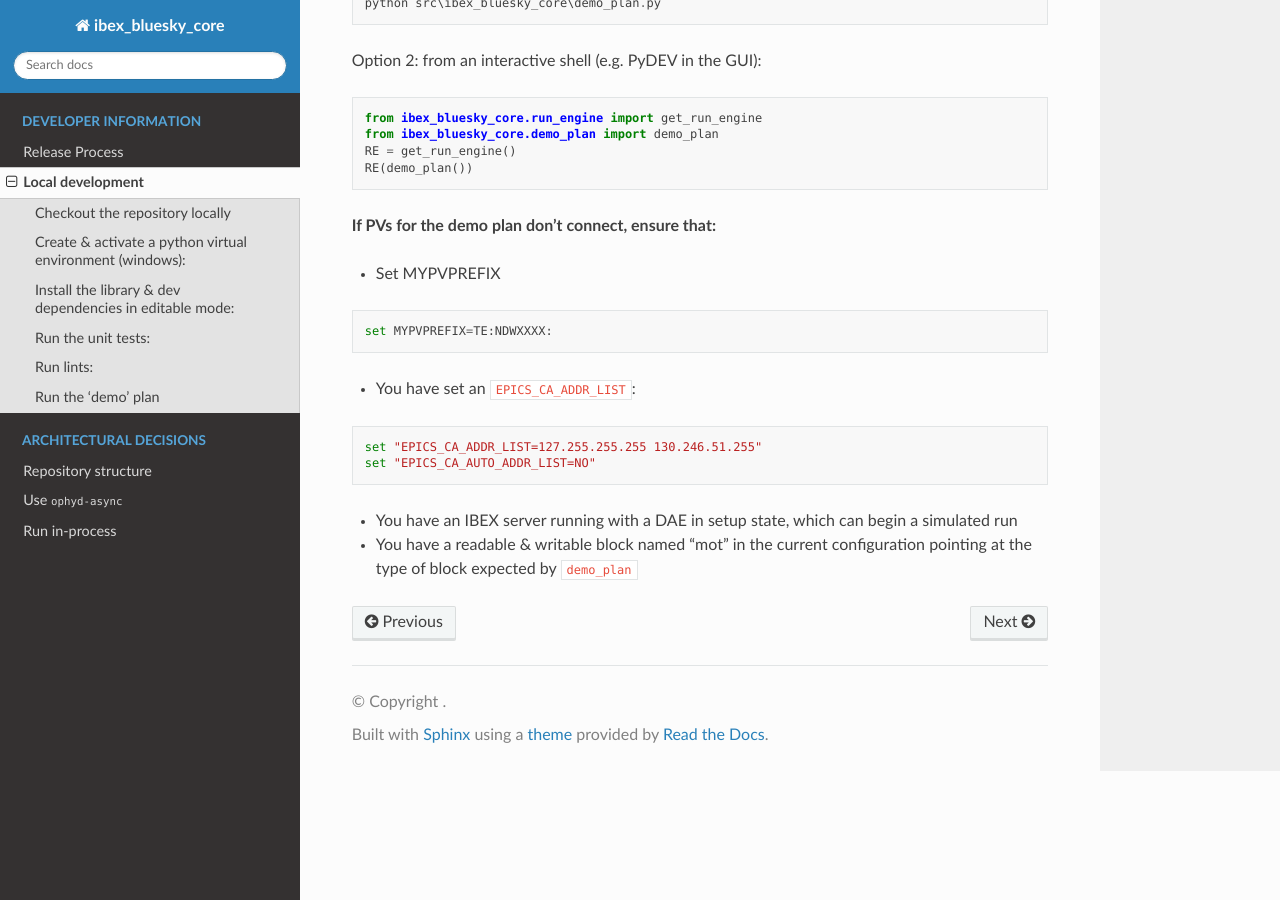
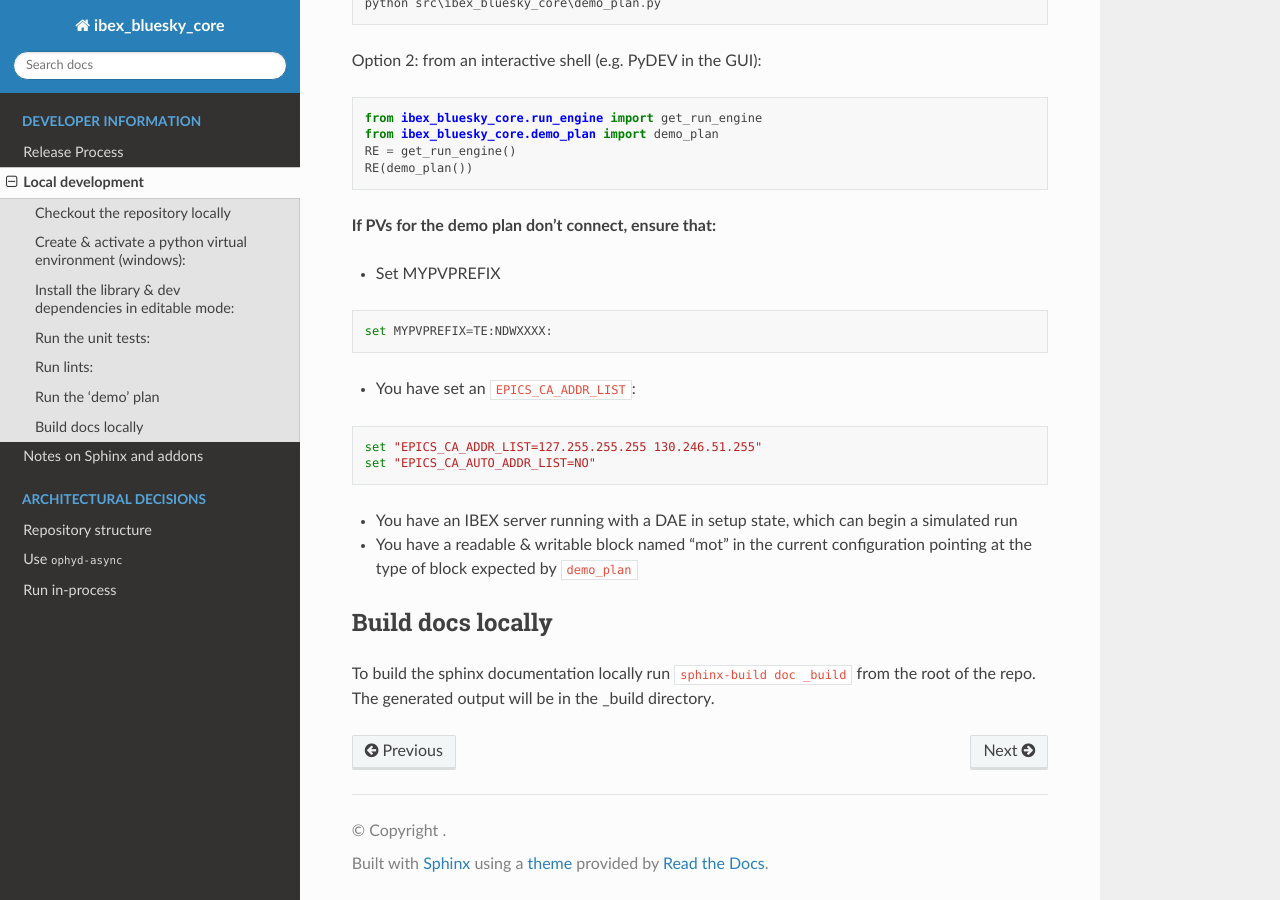
Before and after one commit to ISISComputingGroup/ibex_bluesky_core, a Sphinx documentation site: the page built from doc/dev/set_up_dev_environment.md, in a window 1280 px wide and 900 px high, scrolled down 980 px. Built offline with Sphinx 7.4.7 and the Read the Docs theme 2.0.0, drawn with Linux system fonts in a browser that asks for light colours; pages that are not in the unit, such as notebooks, are missing from menus.

Commit message:
add notes on sphinx tips and tricks

```diff
--- a/doc/dev/set_up_dev_environment.md
+++ b/doc/dev/set_up_dev_environment.md
@@ -62,3 +62,7 @@ set "EPICS_CA_AUTO_ADDR_LIST=NO"
 - You have an IBEX server running with a DAE in setup state, which can begin a simulated run
 - You have a readable & writable block named "mot" in the current configuration pointing at
 the type of block expected by `demo_plan`
+
+### Build docs locally
+
+To build the sphinx documentation locally run `sphinx-build doc _build` from the root of the repo. The generated output will be in the _build directory.
```
Also changed, not shown: doc/dev/sphinx_notes.md (added, +18 -0 lines).
